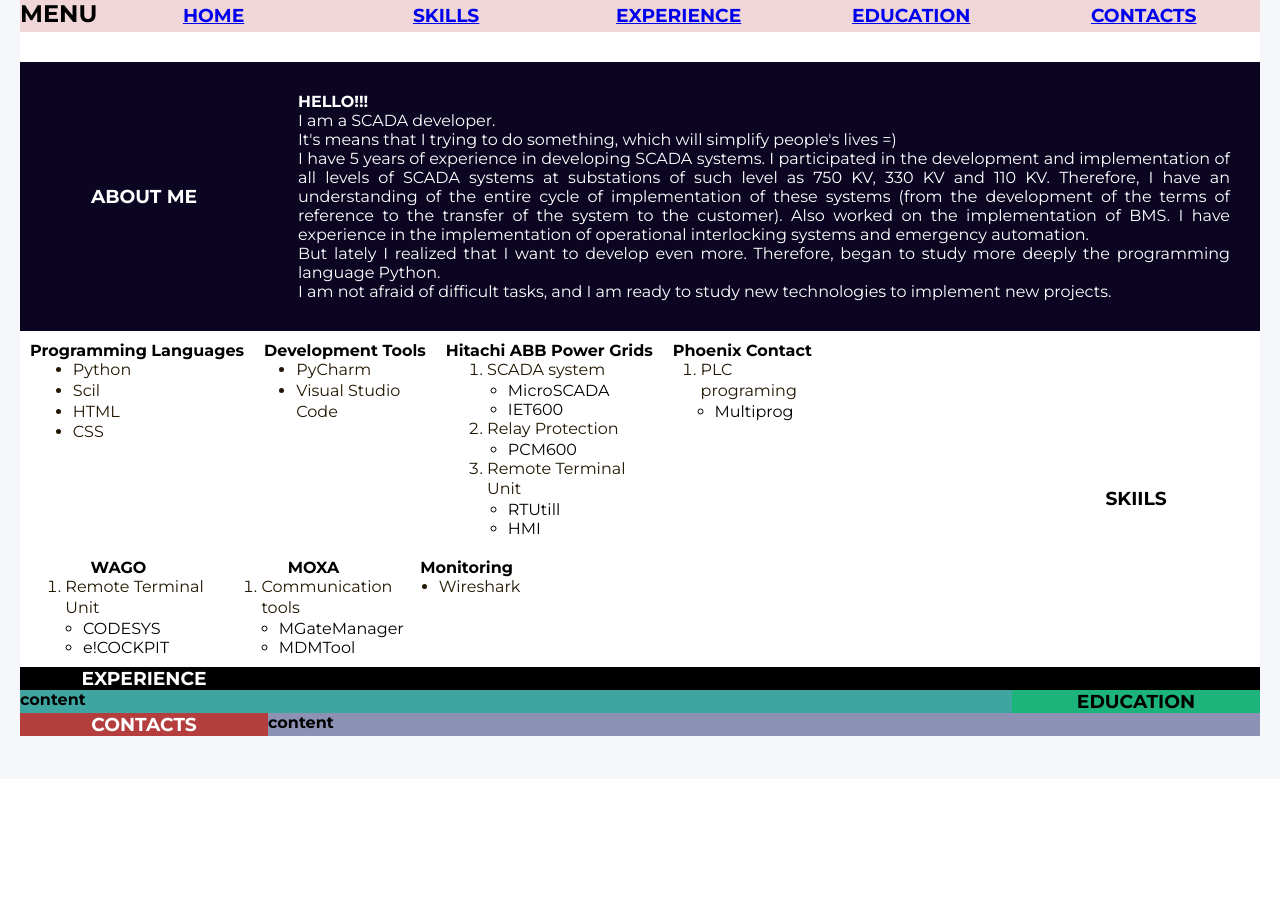
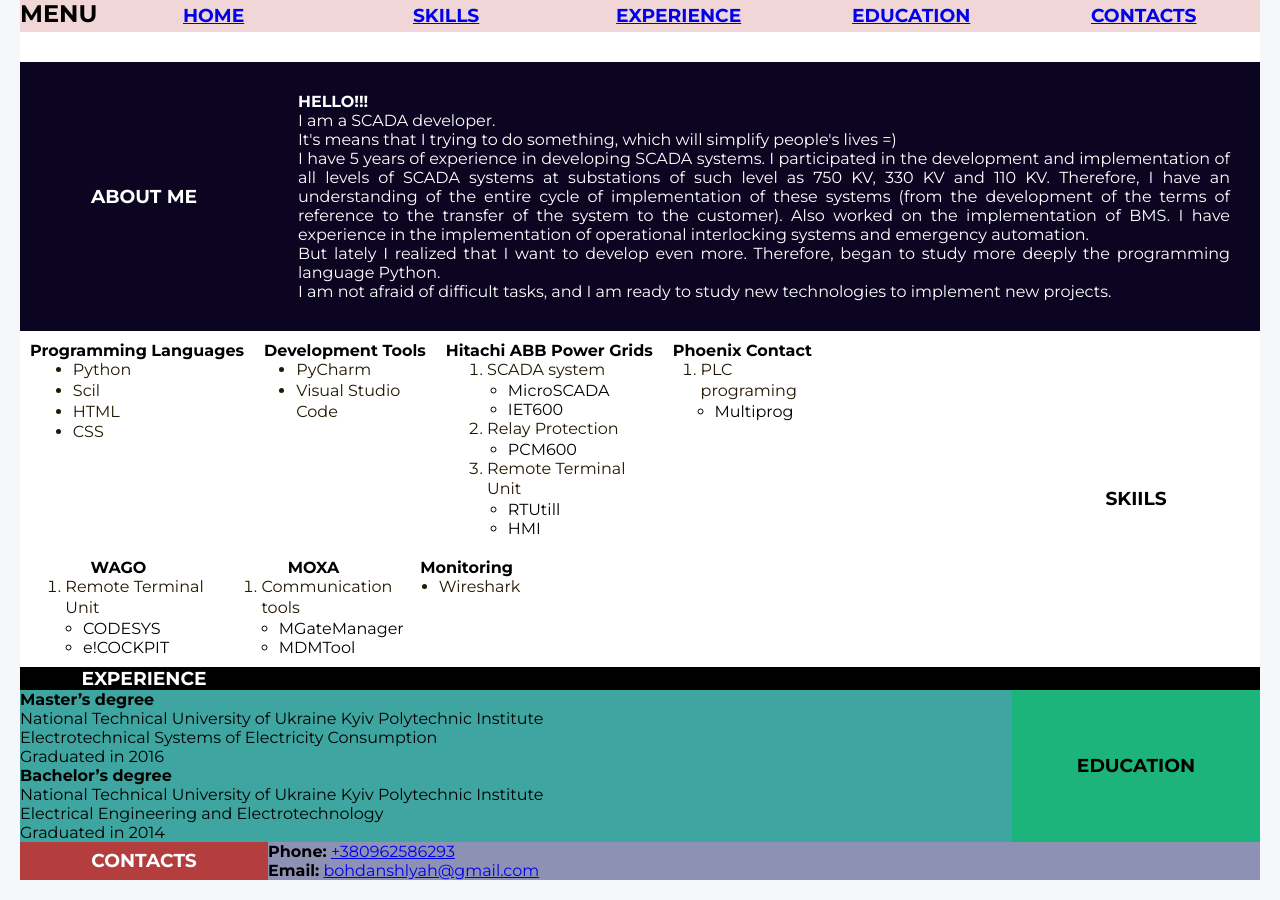
Before and after one commit to bohdanshlyah/CV, a Django app: page / in a window 1280 px wide. Shown: the part 21-921 px from the top of the page. Before the commit the page ends 757 px from the top, so only its background shows below. Run offline with Django 3.2, Linux system fonts and the light colour scheme.

Commit message:
add Education and contacts content

```diff
--- a/CV-be/CV/resume/templates/base.html
+++ b/CV-be/CV/resume/templates/base.html
@@ -196,7 +196,16 @@
                 <div class="education_container">
 
                     <div class="education_container_content">
-                        <h4 class="education_content">content</h4>
+                        <h4 class="edu_content_title">Master’s degree</h4>
+                            <p>National Technical University of Ukraine Kyiv Polytechnic Institute <br>
+                                Electrotechnical Systems of Electricity Consumption <br>
+                                Graduated in 2016<br>
+                            </p>
+                            <h4 class="edu_content_title">Bachelor’s degree</h4>
+                            <p>National Technical University of Ukraine Kyiv Polytechnic Institute <br>
+                                Electrical Engineering and Electrotechnology <br>
+                                Graduated in 2014<br>
+                            </p>
                     </div>
 
                     <div class="education_container_title">
@@ -214,7 +223,9 @@
                     </div>
 
                     <div class="contacts_container_content">
-                        <h4 class="contacts_content">content</h4>
+                        <p class="contacts_content"><b>Phone:</b> <a href="tel:380962586293">+380962586293</a></p>
+
+                        <p class="contacts_content"><b>Email:</b> <a href="mailto:bohdanshlyah@gmail.com">bohdanshlyah@gmail.com</a></p>
                     </div>
 
                 </div>
```
